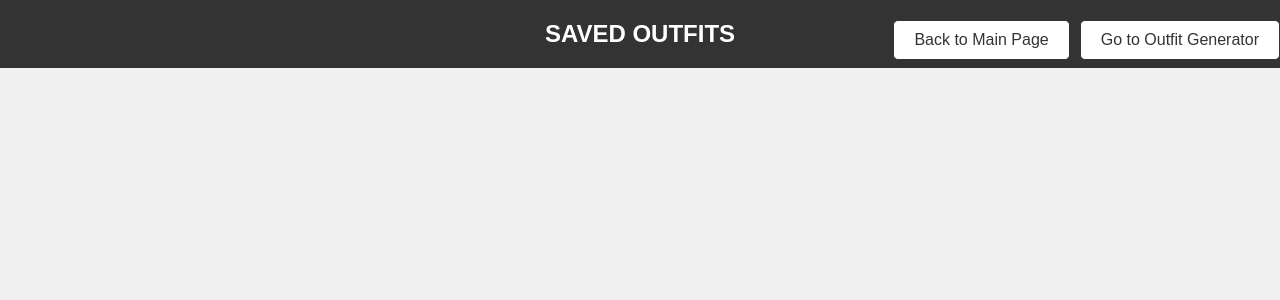
After one commit to FarhanQ19/outfit_generator, a Flask app: page /saved_outfits in a window 1280 px wide. The commit adds this page. Shown: the top 300 px of the page. Run offline with Flask 3, Linux system fonts and the light colour scheme; data that the repository does not hold is empty.

Commit message:
Got saved outfit and tertiary colours to work.

```diff
--- a/app.py
+++ b/app.py
@@ -2,7 +2,7 @@ from flask import Flask, jsonify, request, render_template
 from flask_sqlalchemy import SQLAlchemy
 import os
 from werkzeug.utils import secure_filename
-from models import db, Category, Item  # Import from models.py
+from models import db, Category, Item, SavedOutfit
 
 app = Flask(__name__)
 app.config['SQLALCHEMY_DATABASE_URI'] = 'sqlite:///outfits.db'
@@ -17,6 +17,10 @@ def index():
 def generator():
     return render_template('generator.html')
 
+@app.route('/saved_outfits')
+def saved_outfits():
+    return render_template('saved_outfits.html')
+
 @app.route('/outfits', methods=['GET'])
 def get_outfits():
     items = Item.query.all()
@@ -27,6 +31,7 @@ def get_outfits():
         'brand': item.brand,
         'color': item.color,
         'secondary_color': item.secondary_color,
+        'tertiary_color': item.tertiary_color,
         'style': item.style,
         'season': item.season,
         'image_url': item.image_url
@@ -66,6 +71,9 @@ def upload():
     secondary_color = request.form.get('secondaryColor')
     if secondary_color == 'No Secondary Color':
         secondary_color = None
+    tertiary_color = request.form.get('tertiaryColor')
+    if tertiary_color == 'No Tertiary Color':
+        tertiary_color = None
     style = request.form.get('style')
     season = request.form.get('season')
     category_id = request.form.get('category')
@@ -76,7 +84,7 @@ def upload():
         file.save(filepath)
         image_url = f"/static/images/{filename}"
 
-        new_item = Item(name=name, brand=brand, color=color, secondary_color=secondary_color, style=style, season=season, category_id=category_id, image_url=image_url)
+        new_item = Item(name=name, brand=brand, color=color, secondary_color=secondary_color, tertiary_color=tertiary_color, style=style, season=season, category_id=category_id, image_url=image_url)
         db.session.add(new_item)
         db.session.commit()
 
@@ -104,6 +112,9 @@ def edit_item(item_id):
     secondary_color = request.form.get('secondaryColor')
     if secondary_color == 'No Secondary Color':
         secondary_color = None
+    tertiary_color = request.form.get('tertiaryColor')
+    if tertiary_color == 'No Tertiary Color':
+        tertiary_color = None
     style = request.form.get('style')
     season = request.form.get('season')
     category_id = request.form.get('category')
@@ -113,6 +124,7 @@ def edit_item(item_id):
         item.brand = brand
         item.color = color
         item.secondary_color = secondary_color
+        item.tertiary_color = tertiary_color
         item.style = style
         item.season = season
         item.category_id = category_id
@@ -131,11 +143,53 @@ def view_items():
         'brand': item.brand,
         'color': item.color,
         'secondary_color': item.secondary_color,
+        'tertiary_color': item.tertiary_color,
         'style': item.style,
         'season': item.season,
         'image_url': item.image_url
     } for item in items])
 
+@app.route('/save_outfit', methods=['POST'])
+def save_outfit():
+    data = request.json
+    saved_outfit = SavedOutfit(
+        hat_id=data.get('hat_id'),
+        top_id=data.get('top_id'),
+        jacket_id=data.get('jacket_id'),
+        bottom_id=data.get('bottom_id'),
+        shoes_id=data.get('shoes_id'),
+        bag_id=data.get('bag_id'),
+        accessory_id=data.get('accessory_id')
+    )
+    db.session.add(saved_outfit)
+    db.session.commit()
+    return jsonify({'message': 'Outfit saved successfully'})
+
+@app.route('/get_saved_outfits', methods=['GET'])
+def get_saved_outfits():
+    saved_outfits = SavedOutfit.query.all()
+    return jsonify([{
+        'id': outfit.id,
+        'hat': outfit.hat.image_url if outfit.hat else None,
+        'top': outfit.top.image_url if outfit.top else None,
+        'jacket': outfit.jacket.image_url if outfit.jacket else None,
+        'bottom': outfit.bottom.image_url if outfit.bottom else None,
+        'shoes': outfit.shoes.image_url if outfit.shoes else None,
+        'bag': outfit.bag.image_url if outfit.bag else None,
+        'accessory': outfit.accessory.image_url if outfit.accessory else None
+    } for outfit in saved_outfits])
+
+# Add this route to delete a saved outfit
+@app.route('/delete_saved_outfit/<int:outfit_id>', methods=['DELETE'])
+def delete_saved_outfit(outfit_id):
+    saved_outfit = SavedOutfit.query.get(outfit_id)
+    if saved_outfit:
+        db.session.delete(saved_outfit)
+        db.session.commit()
+        return jsonify({'message': 'Saved outfit deleted successfully'})
+    return jsonify({'message': 'Saved outfit not found'}), 404
+
+# Ensure this route is added in your app.py
 if __name__ == '__main__':
     with app.app_context():
         db.create_all()
--- /dev/null
+++ b/templates/saved_outfits.html
@@ -0,0 +1,177 @@
+<!DOCTYPE html>
+<html>
+<head>
+    <title>Saved Outfits</title>
+    <style>
+        body {
+            font-family: Arial, sans-serif;
+            margin: 0;
+            padding: 0;
+            background-color: #f0f0f0;
+            display: flex;
+            flex-direction: column;
+            align-items: center;
+        }
+        .container {
+            width: 80%;
+            margin: auto;
+            overflow: hidden;
+            display: flex;
+            flex-direction: column;
+            align-items: center;
+        }
+        header {
+            background: #333;
+            color: #fff;
+            padding: 20px;
+            text-align: center;
+            width: 100%;
+            position: relative;
+        }
+        header h1 {
+            text-transform: uppercase;
+            margin: 0;
+            font-size: 24px;
+        }
+        .nav-buttons {
+            position: absolute;
+            top: 20px;
+            right: 20px;
+            display: flex;
+            gap: 10px;
+        }
+        .nav-buttons a {
+            padding: 10px 20px;
+            font-size: 16px;
+            background-color: #fff;
+            color: #333;
+            text-decoration: none;
+            border-radius: 5px;
+            border: 1px solid #333;
+        }
+        .outfits {
+            display: grid;
+            grid-template-columns: repeat(auto-fill, minmax(150px, 1fr));
+            gap: 20px;
+        }
+        .outfit {
+            background: #fff;
+            padding: 10px;
+            box-shadow: 0 0 10px #ccc;
+            text-align: center;
+        }
+        .outfit img {
+            max-width: 100%;
+            height: auto;
+        }
+        .outfit-buttons {
+            display: flex;
+            gap: 5px;
+            margin-top: 10px;
+        }
+        .outfit-buttons button {
+            padding: 5px 10px;
+            font-size: 14px;
+            background-color: #333;
+            color: #fff;
+            border: none;
+            cursor: pointer;
+        }
+    </style>
+</head>
+<body>
+    <header>
+        <h1>Saved Outfits</h1>
+        <div class="nav-buttons">
+            <a href="/">Back to Main Page</a>
+            <a href="/generator">Go to Outfit Generator</a>
+        </div>
+    </header>
+    <div class="container">
+        <div id="savedOutfits" class="outfits"></div>
+    </div>
+
+    <script>
+        document.addEventListener('DOMContentLoaded', function() {
+            fetchSavedOutfits();
+        });
+
+        function fetchSavedOutfits() {
+            fetch('/get_saved_outfits')
+                .then(response => response.json())
+                .then(data => {
+                    const savedOutfitsDiv = document.getElementById('savedOutfits');
+                    savedOutfitsDiv.innerHTML = '';
+                    data.forEach(outfit => {
+                        const div = document.createElement('div');
+                        div.className = 'outfit';
+                        if (outfit.hat) {
+                            const img = document.createElement('img');
+                            img.src = outfit.hat;
+                            img.alt = 'Hat';
+                            div.appendChild(img);
+                        }
+                        if (outfit.top) {
+                            const img = document.createElement('img');
+                            img.src = outfit.top;
+                            img.alt = 'Top';
+                            div.appendChild(img);
+                        }
+                        if (outfit.jacket) {
+                            const img = document.createElement('img');
+                            img.src = outfit.jacket;
+                            img.alt = 'Jacket';
+                            div.appendChild(img);
+                        }
+                        if (outfit.bottom) {
+                            const img = document.createElement('img');
+                            img.src = outfit.bottom;
+                            img.alt = 'Bottom';
+                            div.appendChild(img);
+                        }
+                        if (outfit.shoes) {
+                            const img = document.createElement('img');
+                            img.src = outfit.shoes;
+                            img.alt = 'Shoes';
+                            div.appendChild(img);
+                        }
+                        if (outfit.bag) {
+                            const img = document.createElement('img');
+                            img.src = outfit.bag;
+                            img.alt = 'Bag';
+                            div.appendChild(img);
+                        }
+                        if (outfit.accessory) {
+                            const img = document.createElement('img');
+                            img.src = outfit.accessory;
+                            img.alt = 'Accessory';
+                            div.appendChild(img);
+                        }
+                        const buttonsDiv = document.createElement('div');
+                        buttonsDiv.className = 'outfit-buttons';
+                        const deleteButton = document.createElement('button');
+                        deleteButton.textContent = 'Delete';
+                        deleteButton.onclick = () => deleteSavedOutfit(outfit.id);
+                        buttonsDiv.appendChild(deleteButton);
+                        div.appendChild(buttonsDiv);
+                        savedOutfitsDiv.appendChild(div);
+                    });
+                });
+        }
+
+        function deleteSavedOutfit(outfitId) {
+            fetch(`/delete_saved_outfit/${outfitId}`, {
+                method: 'DELETE'
+            })
+            .then(response => response.json())
+            .then(data => {
+                if (data.message === 'Saved outfit deleted successfully') {
+                    fetchSavedOutfits();
+                } else {
+                    alert('Failed to delete saved outfit.');
+                }
+            });
+        }
+    </script>
+</body>
+</html>
```
Also changed, not shown: models.py (+19 -0 lines), templates/generator.html (+32 -1 lines), templates/index.html (+11 -2 lines), static/images/hm_blue_shirt.jpg (deleted), static/images/levi_white_shirt.png (deleted).
